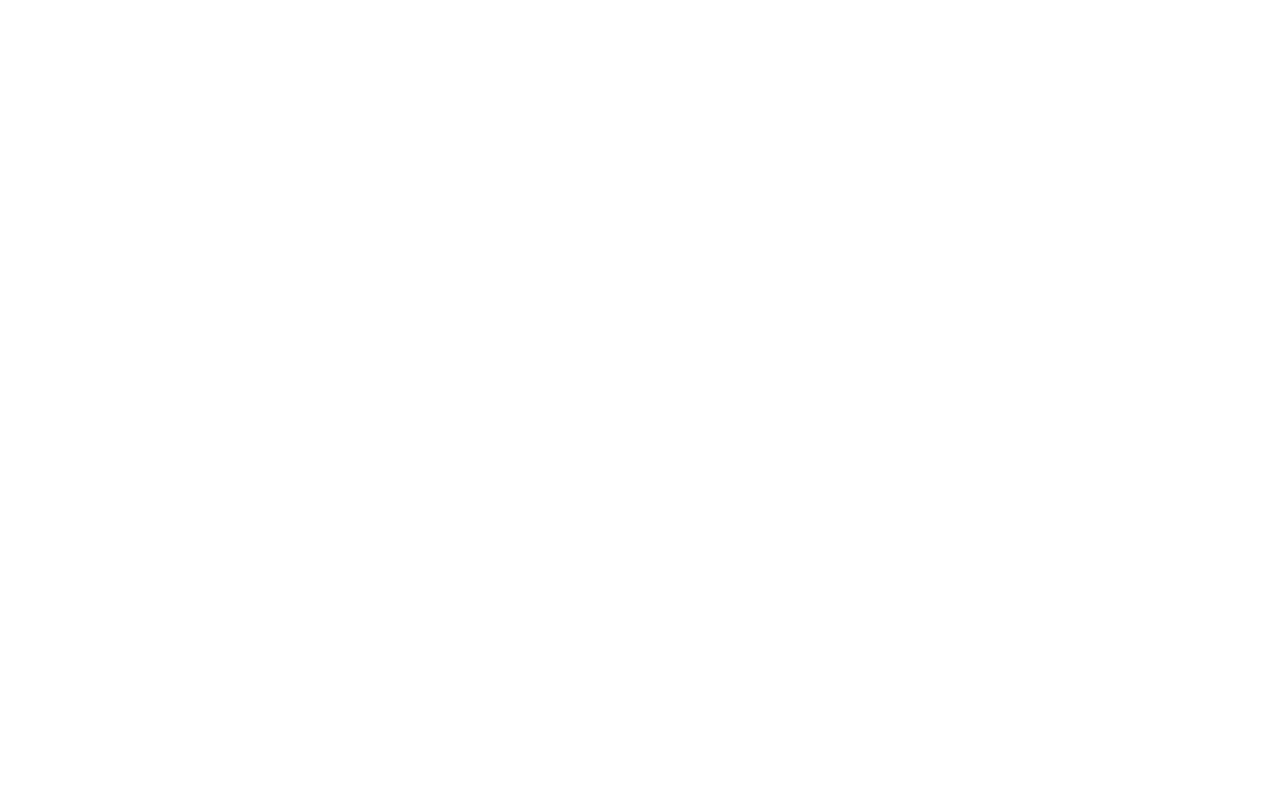
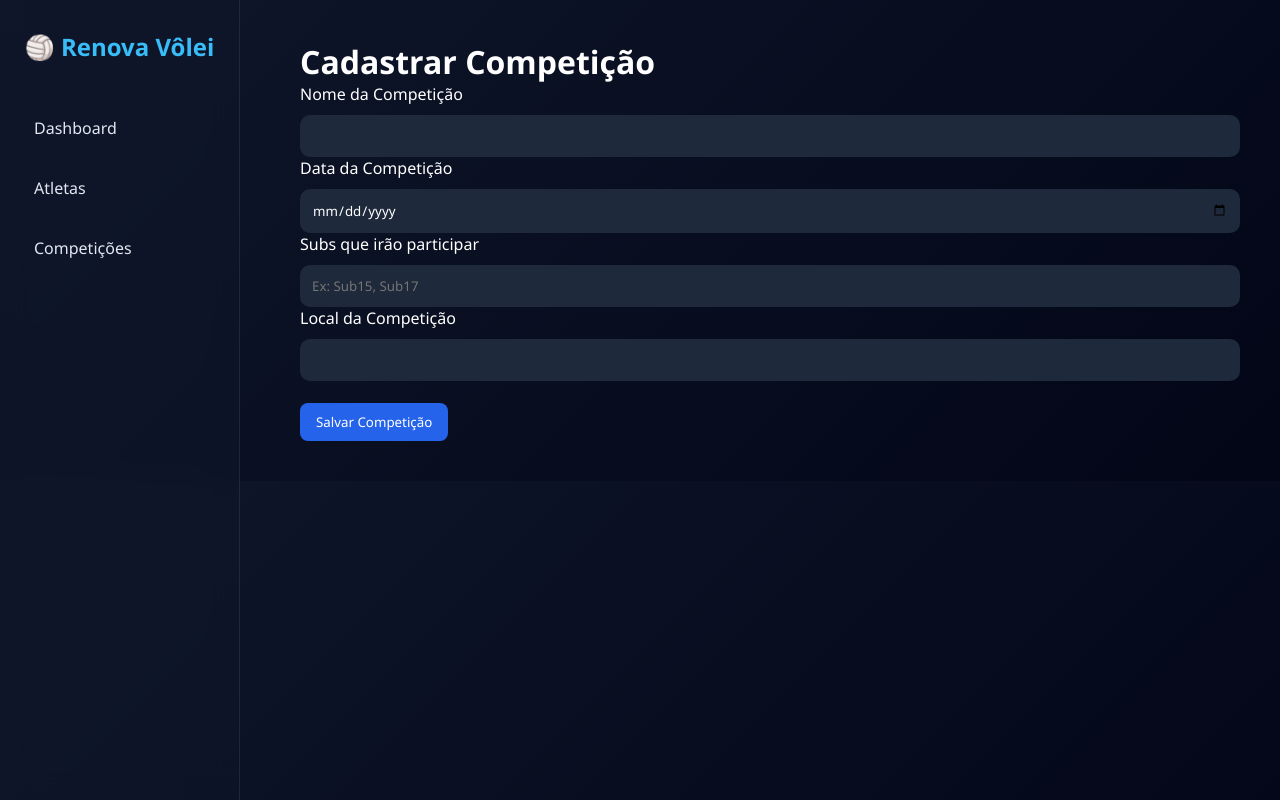
Before and after one commit to pepeuloureirob/renova-volei-app, a Flask app: page /cadastrar_competicao in a window 1280 px wide. Before the commit the page is empty. Run offline with Flask 3, Linux system fonts and the light colour scheme.

Commit message:
Update cadastrar_competicao.html

```diff
--- a/templates/cadastrar_competicao.html
+++ b/templates/cadastrar_competicao.html
@@ -0,0 +1,23 @@
+{% extends 'base.html' %}
+{% block content %}
+
+<h1>Cadastrar Competição</h1>
+
+<form method="POST">
+    <label>Nome da Competição</label>
+    <input type="text" name="nome" required>
+
+    <label>Data da Competição</label>
+    <input type="date" name="data" required>
+
+    <label>Subs que irão participar</label>
+    <input type="text" name="subs" placeholder="Ex: Sub15, Sub17">
+
+    <label>Local da Competição</label>
+    <input type="text" name="local">
+
+    <br><br>
+    <button type="submit">Salvar Competição</button>
+</form>
+
+{% endblock %}
```
